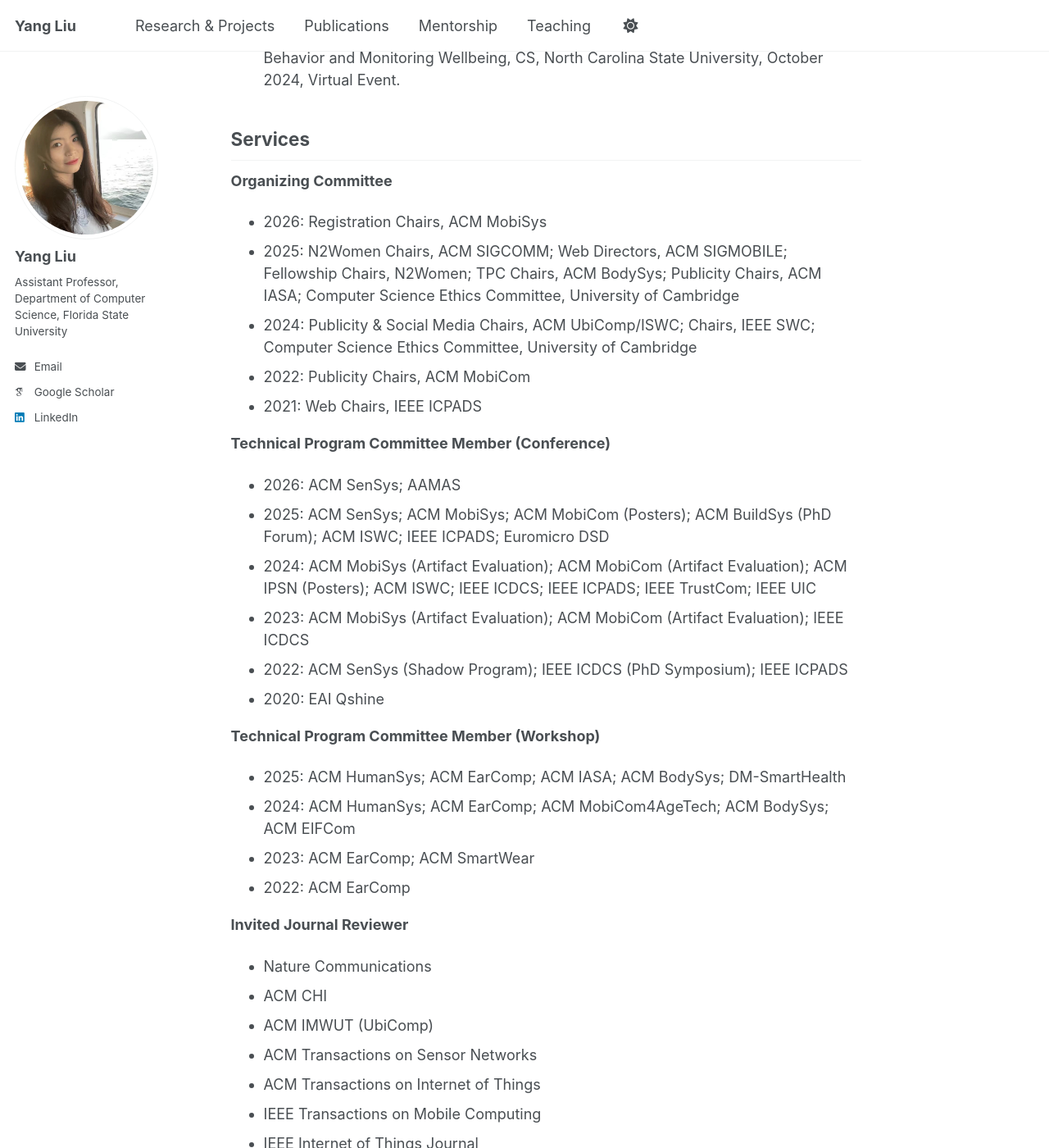
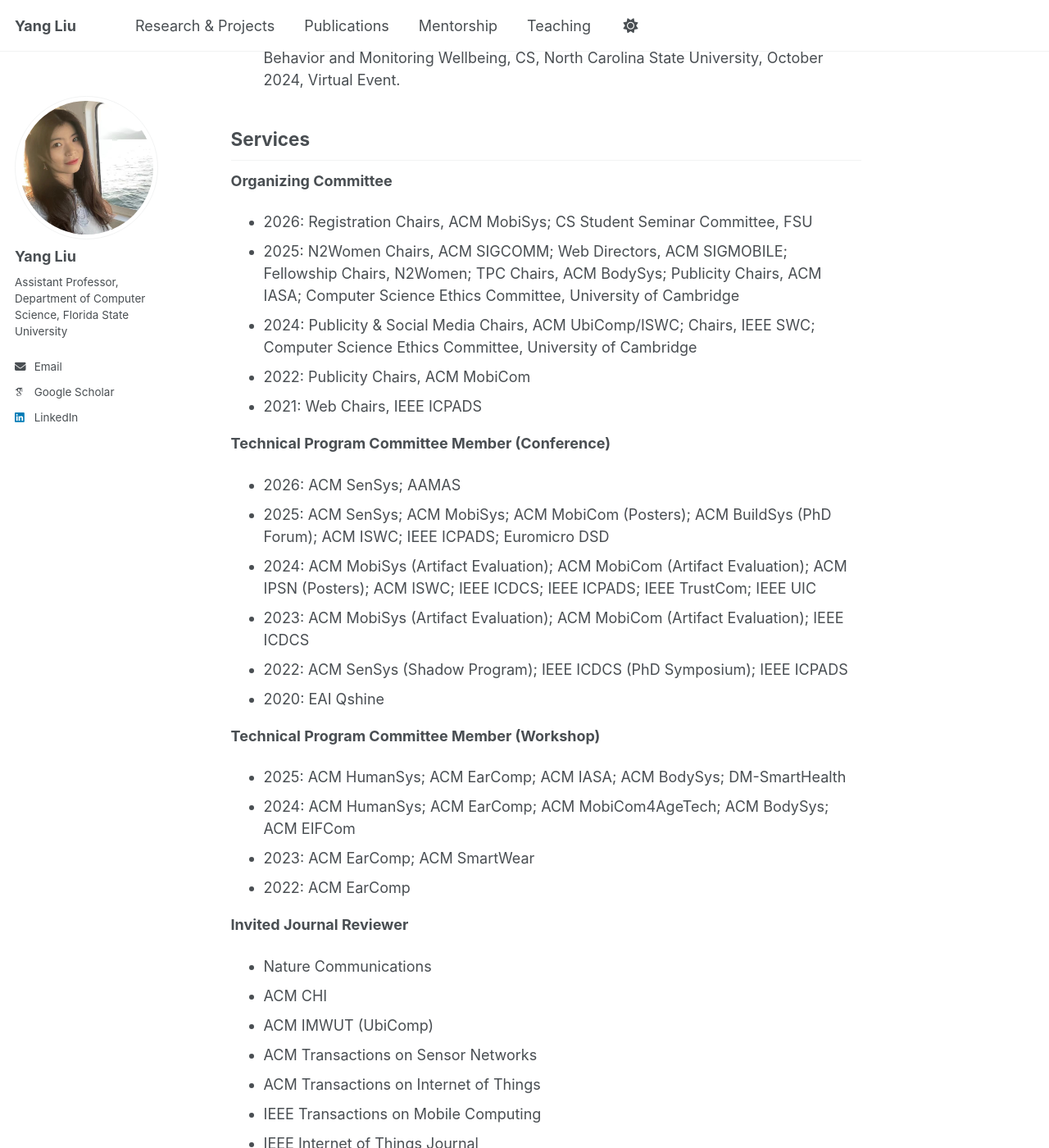
Before and after one commit to YangLiu-CS/YangLiu-CS.github.io, a Jekyll site: the page built from _pages/about.md, in a window 1280 px wide and 1400 px high, scrolled down 2429 px. Shown: the whole window at 82% size. Built offline with Jekyll 4.4.1, drawn with Linux system fonts in a browser that asks for light colours; some web fonts are replaced.

Commit message:
Update bio info

```diff
--- a/_pages/about.md
+++ b/_pages/about.md
@@ -74,7 +74,7 @@ Invited Talks
 Services
 ------
 <b>Organizing Committee</b>
-- 2026: Registration Chairs, ACM MobiSys
+- 2026: Registration Chairs, ACM MobiSys; CS Student Seminar Committee, FSU
 - 2025: N2Women Chairs, ACM SIGCOMM; Web Directors, ACM SIGMOBILE; Fellowship Chairs, N2Women; TPC Chairs, ACM BodySys; Publicity Chairs, ACM IASA; Computer Science Ethics Committee, University of Cambridge
 - 2024: Publicity & Social Media Chairs, ACM UbiComp/ISWC; Chairs, IEEE SWC; Computer Science Ethics Committee, University of Cambridge
 - 2022: Publicity Chairs, ACM MobiCom
```
Also changed, not shown: other parts of _pages/about.md (+1 -0 lines).
